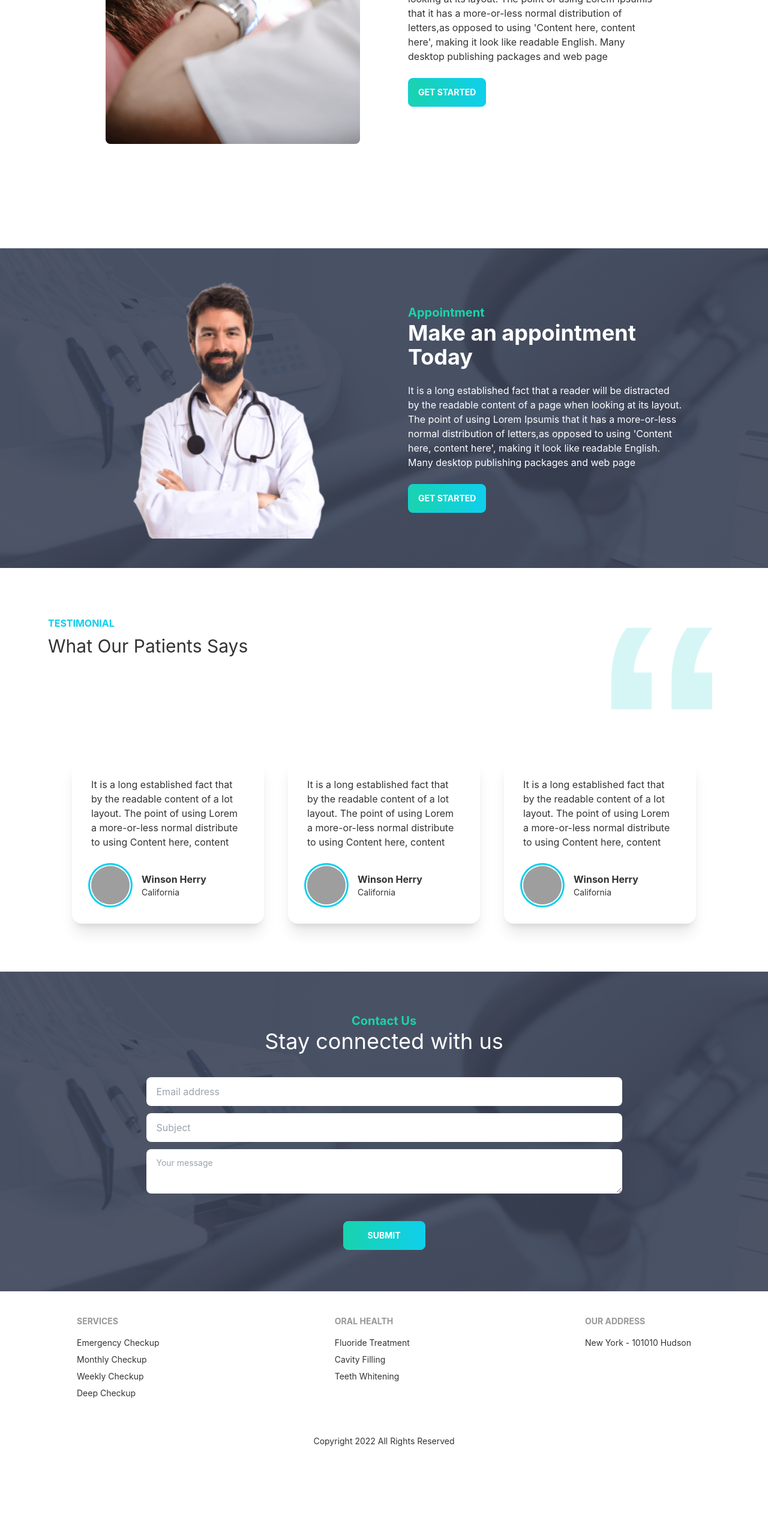
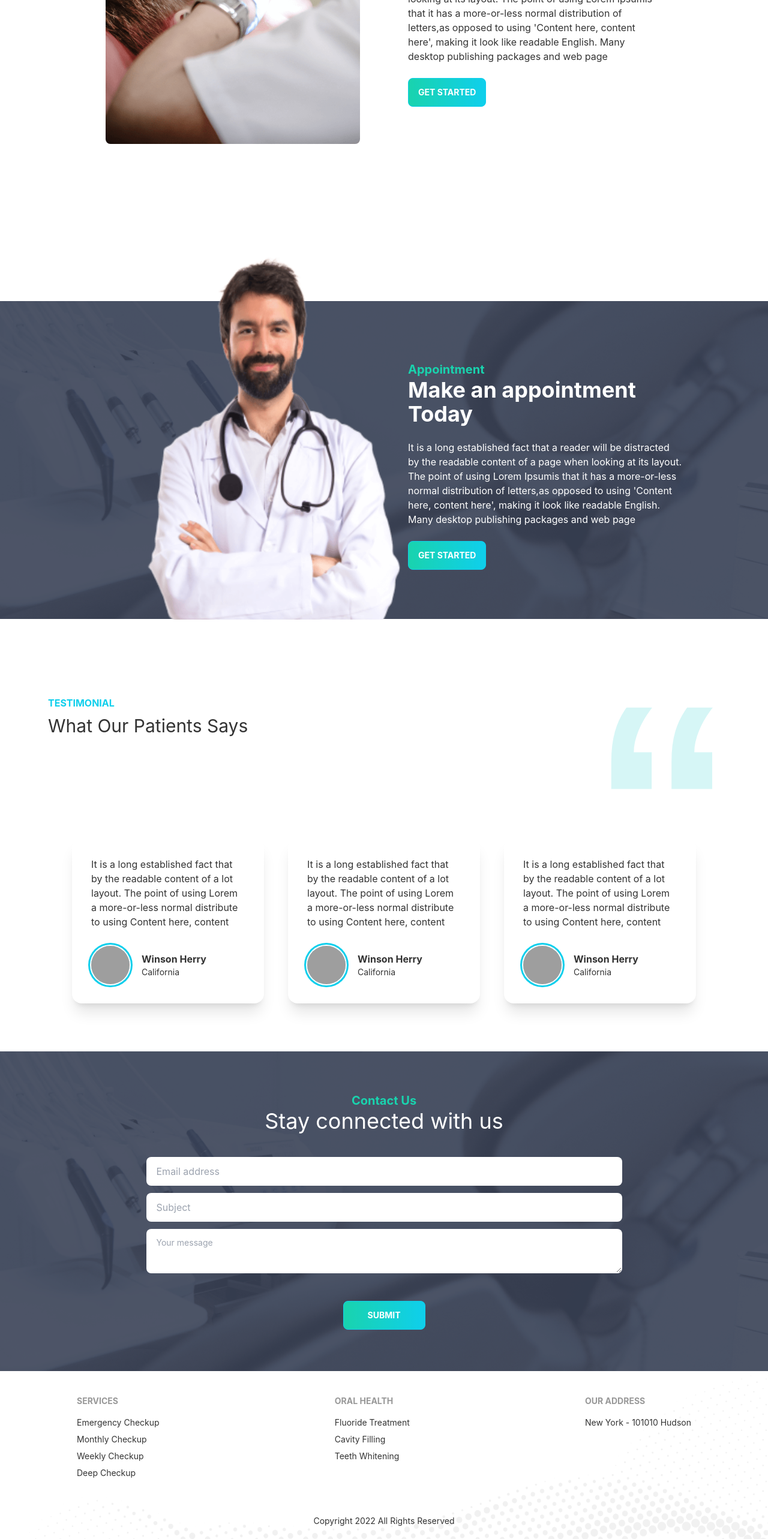
Before and after one commit to sajeeb-me/doctors-portal-client, a React (Create React App) app: page / in a window 1280 px wide. Shown: the part 2117-4683 px from the top of the page at 60% size. Before the commit the page ends 4550 px from the top, so only its background shows below. Built offline with nearby package versions, Linux system fonts and the light colour scheme; grey boxes are pictures that could not be loaded.

Commit message:
makeappointment

```diff
--- a/public/index.html
+++ b/public/index.html
@@ -1,14 +1,12 @@
 <!DOCTYPE html>
 <html lang="en">
+
 <head>
   <meta charset="utf-8" />
   <link rel="icon" href="%PUBLIC_URL%/favicon.ico" />
   <meta name="viewport" content="width=device-width, initial-scale=1" />
   <meta name="theme-color" content="#000000" />
-    <meta
-      name="description"
-      content="Web site created using create-react-app"
-    />
+  <meta name="description" content="Web site created using create-react-app" />
   <link rel="apple-touch-icon" href="%PUBLIC_URL%/logo192.png" />
   <!--
       manifest.json provides metadata used when your web app is installed on a
@@ -24,8 +22,9 @@
       work correctly both with client-side routing and a non-root public URL.
       Learn how to configure a non-root public URL by running `npm run build`.
     -->
-    <title>React App</title>
+  <title>Doctors Portal</title>
 </head>
+
 <body>
   <noscript>You need to enable JavaScript to run this app.</noscript>
   <div id="root"></div>
@@ -40,4 +39,5 @@
       To create a production bundle, use `npm run build` or `yarn build`.
     -->
 </body>
+
 </html>
--- a/src/Pages/Home/Home.js
+++ b/src/Pages/Home/Home.js
@@ -1,10 +1,10 @@
 import React from 'react';
-import Appointment from './Appointment';
 import ContactUs from './ContactUs/ContactUs';
 import Info from './Info/Info';
 import Services from './Services/Services';
 import Testimonial from './Testimonial/Testimonial';
 import TopBanner from './TopBanner';
+import MakeAppointment from './MakeAppointment';
 
 const Home = () => {
     return (
@@ -12,7 +12,7 @@ const Home = () => {
             <TopBanner />
             <Info />
             <Services />
-            <Appointment />
+            <MakeAppointment />
             <Testimonial />
             <ContactUs />
         </div>
--- a/src/Pages/Home/Appointment.js
+++ b/src/Pages/Home/MakeAppointment.js
@@ -1,24 +1,26 @@
 import React from 'react';
-import Button from '../components/Button';
+import PrimaryButton from '../components/PrimaryButton';
 import doctor from '../../assets/images/doctor-small.png';
 import appointment from '../../assets/images/appointment.png';
 
-const Appointment = () => {
+const MakeAppointment = () => {
     return (
         <div
             style={{ backgroundImage: `url(${appointment})` }}
-            className="hero px-4 lg:px-32 h-[533px] bg-cover text-white">
+            className="hero px-4 lg:px-32 h-[530px] bg-cover text-white my-32">
             <div className="hero-content grid grid-cols-1 lg:grid-cols-2 gap-20">
-                <img src={doctor} alt='treatment' className="rounded-lg hidden lg:flex " />
+                <div className='h-[615px] w-[600px] mt-[-100px] hidden lg:block'>
+                    <img src={doctor} alt='treatment' className="rounded-lg h-full" />
+                </div>
                 <div>
                     <h1 className='text-xl text-secondary font-bold'>Appointment</h1>
                     <h1 className="text-4xl font-bold">Make an appointment Today</h1>
                     <p className="py-6">It is a long established fact that a reader will be distracted by the readable content of a page when looking at its layout. The point of using Lorem Ipsumis that it has a more-or-less normal distribution of letters,as opposed to using 'Content here, content here', making it look like readable English. Many desktop publishing packages and web page</p>
-                    <Button />
+                    <PrimaryButton>Get Started</PrimaryButton>
                 </div>
             </div>
         </div>
     );
 };
 
-export default Appointment;
+export default MakeAppointment;
--- a/src/Pages/Home/Services/ServiceHero.js
+++ b/src/Pages/Home/Services/ServiceHero.js
@@ -1,6 +1,6 @@
 import React from 'react';
 import treatment from '../../../assets/images/treatment.png';
-import Button from '../../components/Button';
+import PrimaryButton from '../../components/PrimaryButton';
 
 const ServiceHero = () => {
     return (
@@ -12,7 +12,7 @@ const ServiceHero = () => {
                 <div>
                     <h1 className="text-5xl font-bold">Exceptional Dental Care, on Your Terms</h1>
                     <p className="py-6">It is a long established fact that a reader will be distracted by the readable content of a page when looking at its layout. The point of using Lorem Ipsumis that it has a more-or-less normal distribution of letters,as opposed to using 'Content here, content here', making it look like readable English. Many desktop publishing packages and web page</p>
-                    <Button />
+                    <PrimaryButton>Get Started</PrimaryButton>
                 </div>
             </div>
         </div>
--- a/src/Pages/Home/TopBanner.js
+++ b/src/Pages/Home/TopBanner.js
@@ -1,7 +1,7 @@
 import React from 'react';
 import BannerImage from '../../assets/images/chair.png'
 import BgImage from '../../assets/images/bg.png';
-import Button from '../components/Button';
+import PrimaryButton from '../components/PrimaryButton';
 
 const TopBanner = () => {
     return (
@@ -15,7 +15,7 @@ const TopBanner = () => {
                         <div>
                             <h1 className="text-5xl font-bold">Your New Smile Starts Here</h1>
                             <p className="py-6">Lorem Ipsum is simply dummy text of the printing and typesetting industry. Lorem Ipsum has been the industry's standard dummy text ever since the</p>
-                            <Button />
+                            <PrimaryButton>Get Started</PrimaryButton>
                         </div>
                     </div>
                 </div>
--- a/src/Pages/Shared/Footer/Footer.js
+++ b/src/Pages/Shared/Footer/Footer.js
@@ -1,9 +1,12 @@
 import React from 'react';
 import { Link } from 'react-router-dom';
+import footer from '../../../assets/images/footer.png';
 
 const Footer = () => {
     return (
-        <div>
+        <div
+            style={{ backgroundImage: `url(${footer})` }}
+            className="bg-cover">
             <footer className="footer md:px-32 p-10 text-base-content flex justify-between">
                 <div>
                     <span className="footer-title">Services</span>
--- a/src/Pages/components/Button.js
+++ b/src/Pages/components/PrimaryButton.js
@@ -1,11 +1,11 @@
 import React from 'react';
 
-const Button = () => {
+const PrimaryButton = ({ children }) => {
     return (
         <button className="btn btn-primary font-bold text-white bg-gradient-to-r from-secondary to-primary">
-            Get Started
+            {children}
         </button>
     );
 };
 
-export default Button;
+export default PrimaryButton;
```
Lines whose indentation alone changed are shown as unchanged.
